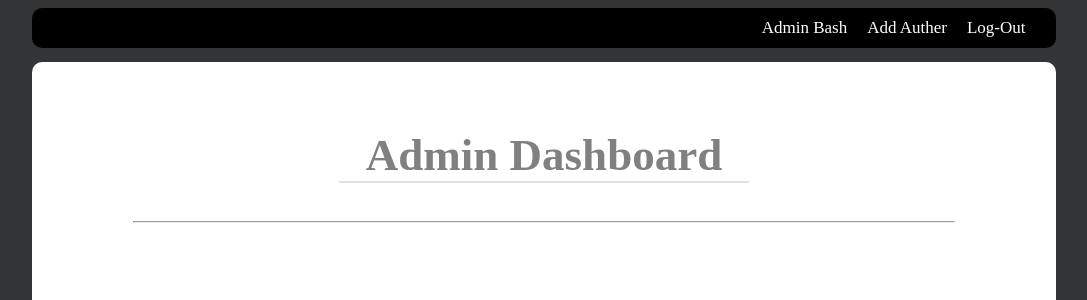
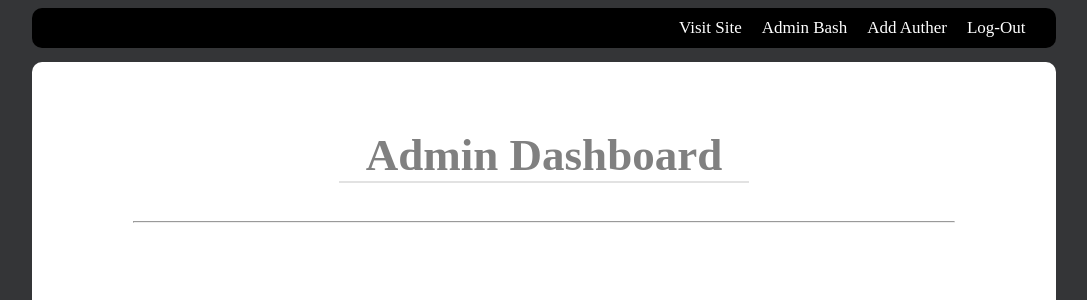
Before and after one commit to ShahilJha/webproject, a PHP site: page /admin_bash.php in a window 1280 px wide. Shown: the top 300 px of the page, without its empty margins (96-1183 px from the left). Run offline with PHP 8.4, Linux system fonts and the light colour scheme; the visitor is signed in with stand-in values (Sample User, id 1); data that the repository does not hold is empty.

Commit message:
added 'visit site' option to control_ribbon.php

```diff
--- a/control_ribbon.php
+++ b/control_ribbon.php
@@ -2,4 +2,5 @@
 	<div class="control_option" style="margin-right: 2%;"><a href="backend/logout_process.php">Log-out</a></div>
 	<div class="control_option"><a href="signup.php">Add Auther</a></div>
 	<div class="control_option"><a href="admin_bash.php">Admin Bash</a></div>
+	<div class="control_option"><a href="index.php">Visit Site</a></div>
 </div>
```
